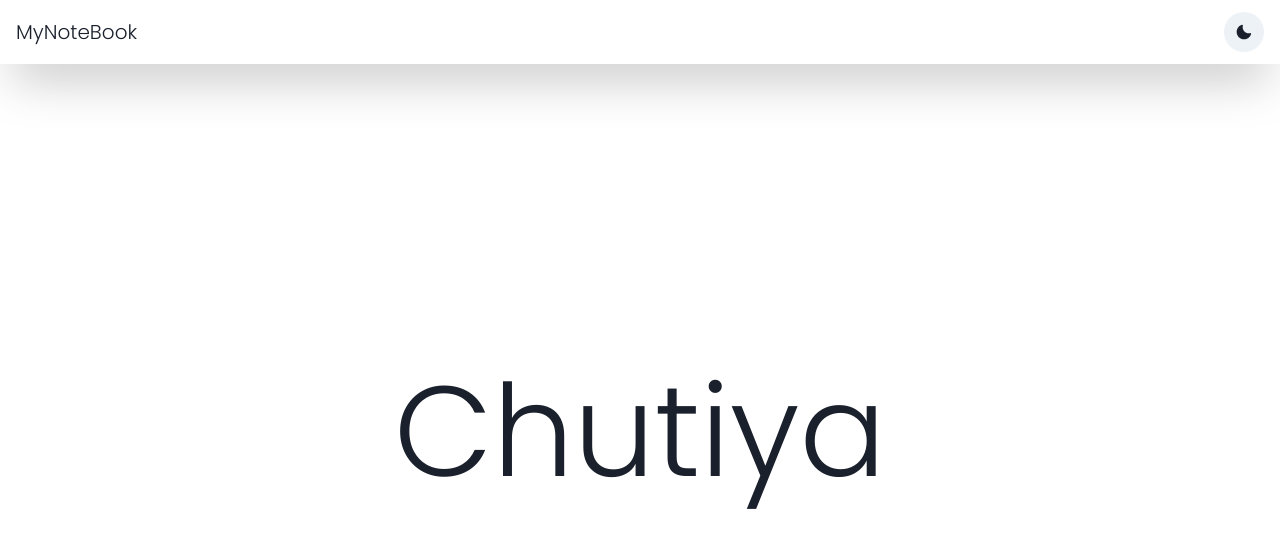
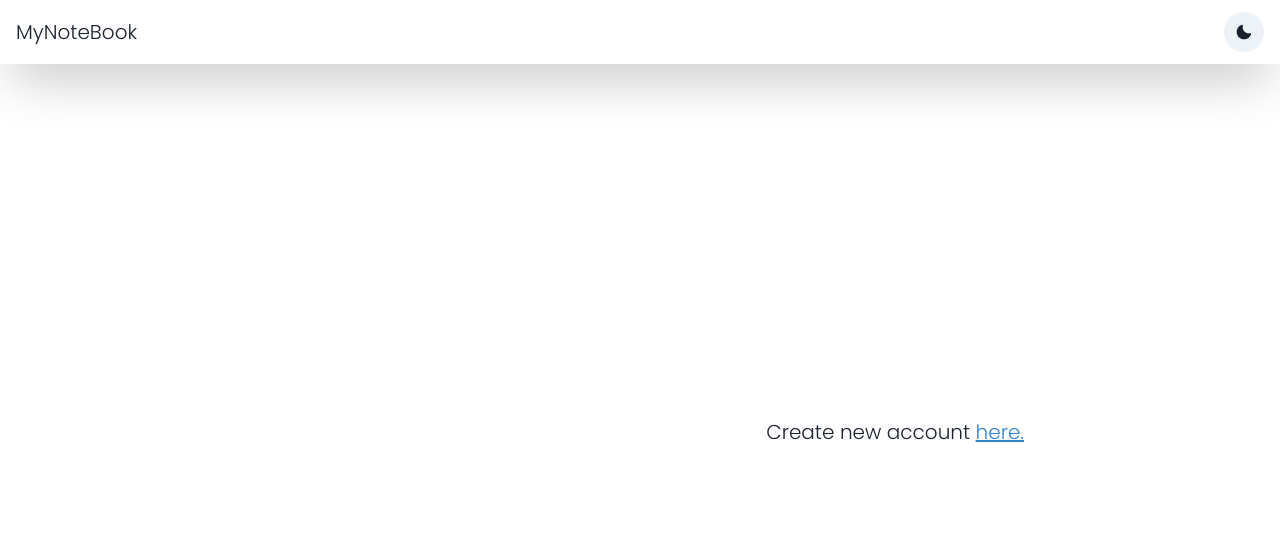
Before and after one commit to aniket-tote/MyNotebook, a React (Vite) app in the folder Client/: page /forgotpassword in a window 1280 px wide. Shown: the top 548 px of the page. Built offline with nearby package versions, Linux system fonts and the light colour scheme.

Commit message:
added forgot password

```diff
--- a/Client/src/components/ForgotPassword.jsx
+++ b/Client/src/components/ForgotPassword.jsx
@@ -1,15 +1,26 @@
-import { Flex } from "@chakra-ui/react";
+import { Flex, Text } from "@chakra-ui/react";
 import React from "react";
+import { Link } from "react-router-dom";
 
 const ForgotPassword = () => {
   return (
     <Flex
-      fontSize={"9xl"}
-      justifyContent={"center"}
+      fontSize={"xl"}
+      paddingX={64}
+      justifyContent={"end"}
       alignItems={"center"}
       height={"calc(100vh - 4rem)"}
     >
-      Chutiya
+      <Link to="/signup">
+        Create new account{" "}
+        <Text
+          display={"inline"}
+          textColor={"blue.500"}
+          textDecoration={"underline"}
+        >
+          here.
+        </Text>
+      </Link>
     </Flex>
   );
 };
```
